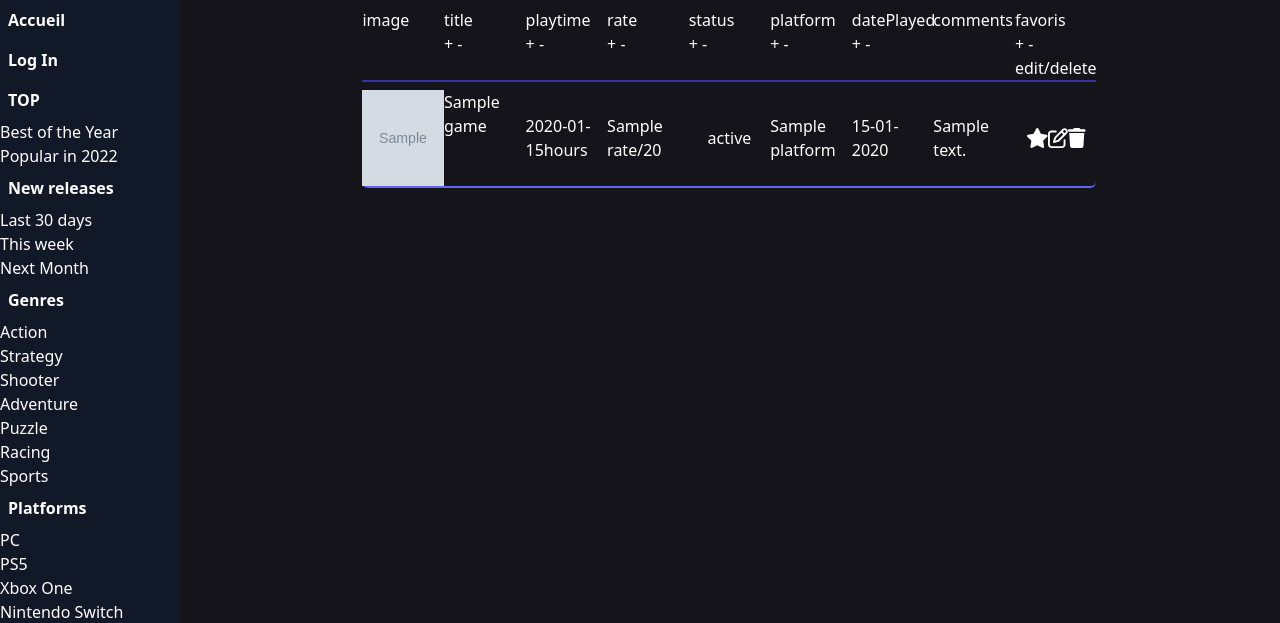
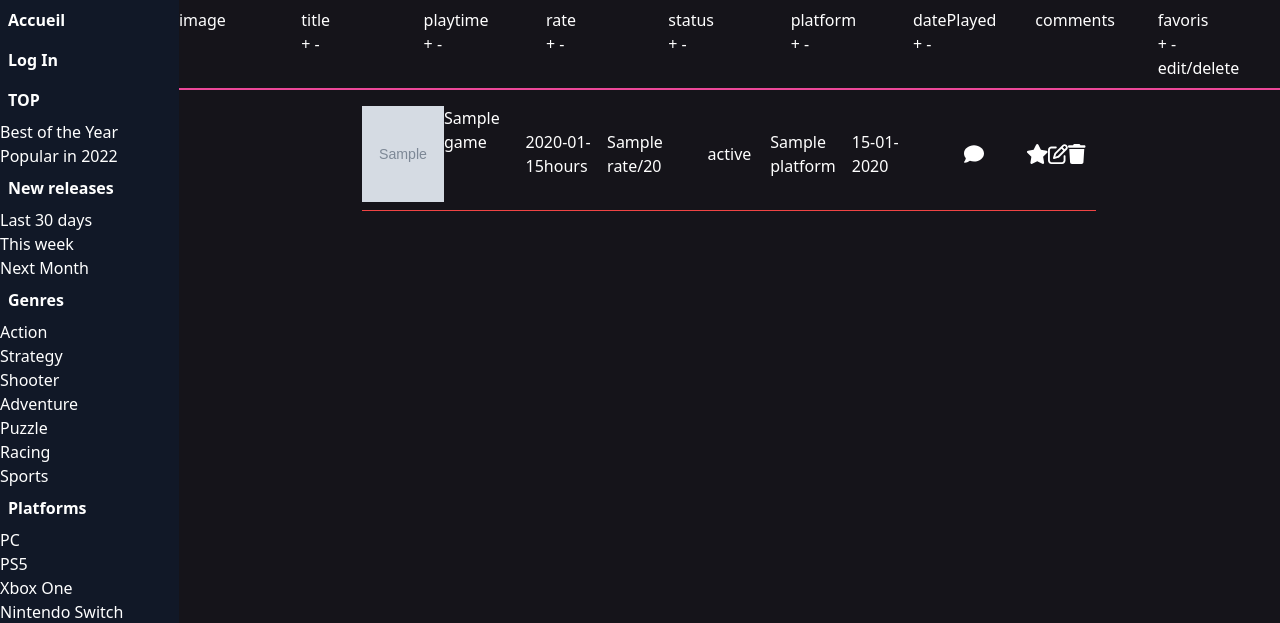
Before and after one commit to maeldcls/project-masterpiece, a Symfony app: template templates/game_user/index.html.twig in a window 1280 px wide. Shown: the top 623 px of the page. Run offline with Twig, Linux system fonts and the light colour scheme; the template is opened without the code that fills it: most values are stand-ins (such as "Sample title", 1, 10 or a date in 2020); grey boxes marked "Sample" are stand-in pictures; style sheets or scripts are compiled from the project's sources; some libraries are stand-ins or nearby versions.

Commit message:
visual changes again

```diff
--- a/assets/styles/app.css
+++ b/assets/styles/app.css
@@ -143,6 +143,6 @@ body{
         transform: translateX(0);
     }
     100% {
-        transform: translateX(calc(100vw - 40px));
+        transform: translateX(calc(100vw));
     }
 }
--- a/public/css/GameDetail.css
+++ b/public/css/GameDetail.css
@@ -9,9 +9,7 @@
     padding-bottom:400px;
     margin-top: 300px;
 }
-.bg-image>img{
-    height: 500px;
-}
+
 .screen{
     height:130px
 }
--- a/public/css/myGameList.css
+++ b/public/css/myGameList.css
@@ -9,3 +9,26 @@
     right: 0;
     z-index: 1000;
 }
+
+
+.tooltip-container {
+    position: relative;
+}
+
+.tooltip {
+    display: none;
+    position: absolute;
+    background-color: #333;
+    color: #fff;
+    padding: 5px;
+    border-radius: 5px;
+    z-index: 1;
+    max-width: 200px;
+    word-wrap: break-word;
+}
+
+
+.hover-me:hover + .tooltip,
+.tooltip:hover {
+    display: block;
+}
--- /dev/null
+++ b/public/js/game.js
@@ -0,0 +1,17 @@
+let selectOrder = document.querySelector('#form_ordering');
+let formOrdering = document.querySelector('#ordering-form-id');
+
+selectOrder.addEventListener('change', function () {
+    let value = selectOrder.value;
+    formOrdering.submit();
+});
+
+function showTooltip(element) {
+    var tooltip = element.nextElementSibling;
+    tooltip.style.display = 'block';
+}
+
+function hideTooltip(element) {
+    var tooltip = element.nextElementSibling;
+    tooltip.style.display = 'none';
+}
--- a/public/js/main.js
+++ b/public/js/main.js
@@ -1,3 +1,5 @@
+
+
 document.addEventListener('DOMContentLoaded', function () {
     let screenshotsContainers = document.querySelectorAll('.screenshots');
 
@@ -33,4 +35,13 @@ document.addEventListener('DOMContentLoaded', function () {
 
     });
 
+
+
 });
+selectOrder.addEventListener('change', function () {
+    let value = selectOrder.value;
+    console.log(value);
+    // let url = new URL(window.location.href);
+    // url.searchParams.set('order', value);
+    // window.location.href = url.toString();
+});
--- a/src/Form/SearchType.php
+++ b/src/Form/SearchType.php
@@ -14,7 +14,10 @@ class SearchType extends AbstractType
     {
         $builder
             ->add('searchText')
-            ->add('submit', SubmitType::class)
+            ->add('submit', SubmitType::class,[
+
+            ])
+
         ;
     }
 
--- a/templates/game_details/index.html.twig
+++ b/templates/game_details/index.html.twig
@@ -26,7 +26,7 @@
 
 				<p id="summaryFull" class="hidden">{{ game.summary}}</p>
 
-				<p id="readMore" class="cursor-pointer">Read More</p>
+				<button id="readMore" class="w-10 cursor-pointer bg-sky-500">Read More</button>
 				<p id="hide" class="cursor-pointer hidden">Hide</p>
 			{% endif %}
 
@@ -62,8 +62,8 @@
 	</div>
 	<style>
 		.content {
-			background: url({{ game.backgroundImage }})center no-repeat;
-			background-size:cover;
+			background: url({{ game.backgroundImage }})top no-repeat;
+			background-size:contain;
 			width:100%;
 		}
 	</style>
--- a/templates/game_user/index.html.twig
+++ b/templates/game_user/index.html.twig
@@ -2,10 +2,12 @@
 
 {% block title %}Hello MyGameListController!
 {% endblock %}
-{% block stylesheets %}{% endblock %}
+{% block stylesheets %}
+	<link rel="stylesheet" href="{{ asset('css/myGameList.css') }}">
+{% endblock %}
 {% block body %}
 	<div class="flex flex-col items-center w-full">
-		<div class="grid grid-cols-9 w-2/3 border-b-2 m-2 border-indigo-800">
+		<div class="grid grid-cols-9 lg:w-full w-2/3 border-b-2 m-2 pb-2 border-pink-500">
 			<div class="w-42">
 				<p>image</p>
 			</div>
@@ -53,7 +55,7 @@
 			</div>
 		</div>
 		{% for game in gameUser %}
-			<div class="grid grid-cols-9 w-2/3 rounded-md hover:bg-violet-600 border-b-2 border-indigo-500">
+			<div class="grid grid-cols-9 w-full lg:w-2/3 py-2 border-indigo-500 border-b {{ cycle(['border-red-500', 'border-yellow-500', 'border-green-500', 'border-blue-500', 'border-indigo-500', 'border-purple-500', 'border-pink-500'], loop.index0) }}">
 				<div class="flex justify-center hover:bg-transparent">
 					<img class="h-24" src="{{ game.game.backgroundImage }}" alt="{{ game.game.title }}">
 				</div>
@@ -108,11 +110,16 @@
 				{% endif %}
 				{% if not game.comments is empty %}
 					<div class="commentsContainer flex justify-center items-center">
-						<p>{{ game.comments }}</p>
+						<div class="tooltip-container">
+							<div class="hover-me" onmouseover="showTooltip(this)" onmouseout="hideTooltip(this)">
+								<svg  fill="white"  height="20px" xmlns="http://www.w3.org/2000/svg" viewBox="0 0 512 512"><!--!Font Awesome Free 6.5.1 by @fontawesome - https://fontawesome.com License - https://fontawesome.com/license/free Copyright 2024 Fonticons, Inc.--><path d="M512 240c0 114.9-114.6 208-256 208c-37.1 0-72.3-6.4-104.1-17.9c-11.9 8.7-31.3 20.6-54.3 30.6C73.6 471.1 44.7 480 16 480c-6.5 0-12.3-3.9-14.8-9.9c-2.5-6-1.1-12.8 3.4-17.4l0 0 0 0 0 0 0 0 .3-.3c.3-.3 .7-.7 1.3-1.4c1.1-1.2 2.8-3.1 4.9-5.7c4.1-5 9.6-12.4 15.2-21.6c10-16.6 19.5-38.4 21.4-62.9C17.7 326.8 0 285.1 0 240C0 125.1 114.6 32 256 32s256 93.1 256 208z"/></svg>
+							</div>
+							<div class="tooltip">{{ game.comments }}</div>
+						</div>
 					</div>
 				{% else %}
 					<div class="flex justify-center items-center">
-						<p>-</p>
+
 					</div>
 				{% endif %}
 				<div class="flex justify-center p-3 items-center">
@@ -149,4 +156,5 @@
 {% block javascripts %}
 
 	<script src="{{ asset ('js/myGameList.js') }}"></script>
+	<script src="{{ asset ('js/game.js') }}"></script>
 {% endblock %}
```
Also changed, not shown: templates/game/index.html.twig (+6 -4 lines), templates/search/index.html.twig (+5 -5 lines), public/js/myGameList.js (line endings or trailing spaces).
